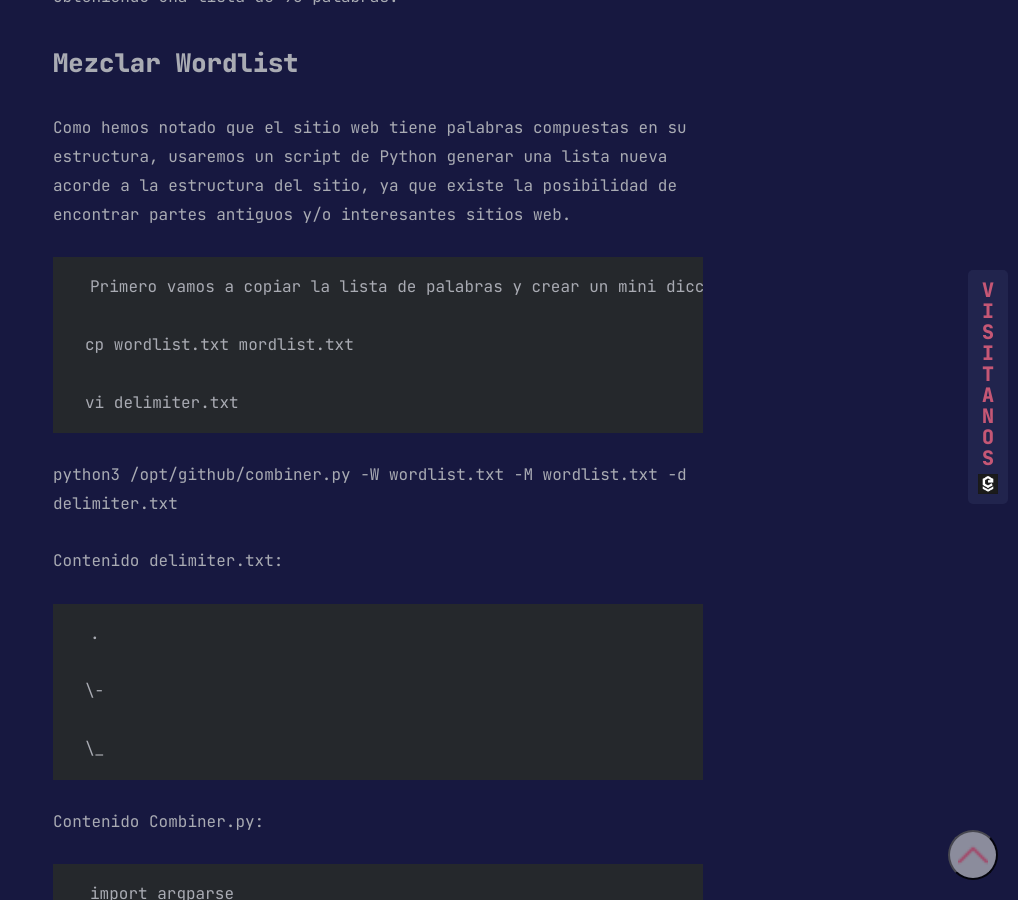
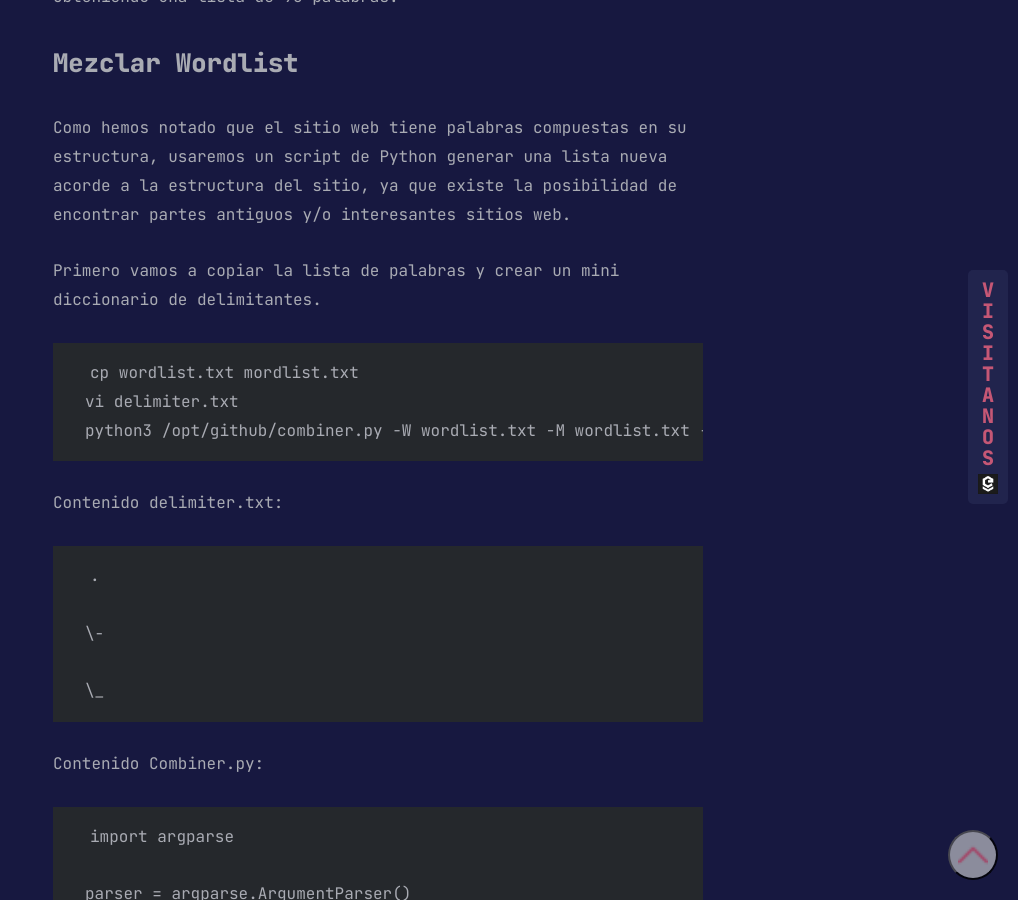
Before and after one commit to E-Virtus/evirtus.github.io, a Jekyll site: the page built from all_collections/_posts/2024-05-13-Estrategias_para_Descubrimiento_de_Activos_Web_con_Wordlist_Customizado.md, in a window 1280 px wide and 900 px high, scrolled down 4778 px. Shown: the whole window, without its empty margins (262-1280 px from the left). Built offline with Jekyll 4.4.1, drawn with Linux system fonts in a browser that asks for light colours.

````diff
--- a/all_collections/_posts/2024-05-13-Estrategias_para_Descubrimiento_de_Activos_Web_con_Wordlist_Customizado.md
+++ b/all_collections/_posts/2024-05-13-Estrategias_para_Descubrimiento_de_Activos_Web_con_Wordlist_Customizado.md
@@ -72,15 +72,13 @@ Obteniendo una lista de 90 palabras.
 
 Como hemos notado que el sitio web tiene palabras compuestas en su estructura, usaremos un script de Python generar una lista nueva acorde a la estructura del sitio, ya que existe la posibilidad de encontrar partes antiguos y/o interesantes sitios web.
 
-```
 Primero vamos a copiar la lista de palabras y crear un mini diccionario de delimitantes.
 
+```
 cp wordlist.txt mordlist.txt
-
 vi delimiter.txt
+python3 /opt/github/combiner.py -W wordlist.txt -M wordlist.txt -d delimiter.txt
 ```
-
-python3 /opt/github/combiner.py -W wordlist.txt -M wordlist.txt -d delimiter.txt
 
 Contenido delimiter.txt:
 
@@ -98,63 +96,42 @@ Contenido Combiner.py:
 import argparse
 
 parser = argparse.ArgumentParser()
-
 parser.add_argument('-W','--wordlist', type=str, required=True, help='First wordlist file to combine')
-
 parser.add_argument('-M','--mordlist', type=str, required=True, help='Second wordlist file to combine')
-
 parser.add_argument('-d','--delimiter', type=str, required=True, help='Text file with delimiters to combine')
 
 args = parser.parse_args()
-
 wordlist1 = open(args.wordlist, "r")
-
 list1 = []
 
 for word1 in wordlist1:
-
 list1.append(word1.strip())
-
 wordlist2 = open(args.mordlist, "r")
-
 list2 = []
 
 for word2 in wordlist2:
-
 list2.append(word2.strip())
-
 delimiter = open(args.delimiter, "r")
-
 listlimit = []
 
 for limit in delimiter:
-
 listlimit.append(limit.strip())
-
 newlist = []
 
 for word1 in list1:
-
 for word2 in list2:
-
 for limit in listlimit:
 
 word1 = word1.strip()
-
 word2 = word2.strip()
-
 limit = limit.strip()
-
 newword = word1+limit+word2
-
 print(newword)
-
 newlist.append(newword)
 
 with open(r'output.txt', 'w') as fp:
 
 for items in newlist:
-
 fp.write("%s\n" % items)
 ```
 
@@ -166,13 +143,10 @@ Una vez que ya tenemos todo preparado, vamos a ejecutar **Wfuzz** en este caso,
 wfuzz --hc=404 -t 200 -c -w /tmp/output.txt <http://localhost:3333/FUZZ.html>
 
 \*\*\*\*\*\*\*\*\*\*\*\*\*\*\*\*\*\*\*\*\*\*\*\*\*\*\*\*\*\*\*\*\*\*\*\*\*\*\*\*\*\*\*\*\*\*\*\*\*\*\*\*\*\*\*\*
-
 - Wfuzz 3.1.0 - The Web Fuzzer \*
-
 \*\*\*\*\*\*\*\*\*\*\*\*\*\*\*\*\*\*\*\*\*\*\*\*\*\*\*\*\*\*\*\*\*\*\*\*\*\*\*\*\*\*\*\*\*\*\*\*\*\*\*\*\*\*\*\*
 
 Target: <http://localhost:3333/FUZZ.html>
-
 Total requests: 24300
 
 \=====================================================================
@@ -182,11 +156,8 @@ ID Response Lines Word Chars Payload
 \=====================================================================
 
 000008744: 200 101 L 435 W 5194 Ch "productos-anticontaminantes"
-
 000008894: 200 101 L 437 W 5196 Ch "productos-celeste"
-
 000009560: 200 101 L 431 W 5160 Ch "portal-pagos"
-
 000009974: 200 101 L 435 W 5190 Ch "pagos-celeste"
 ```
 
````
